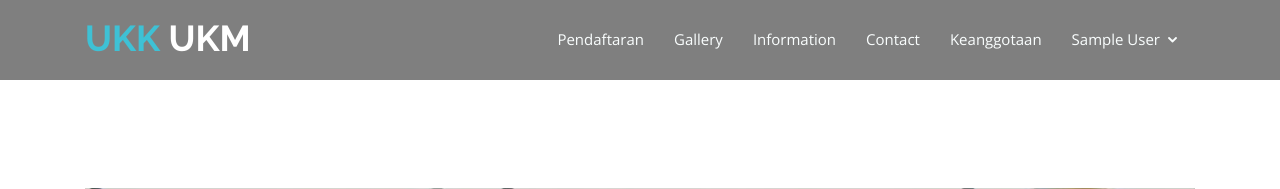
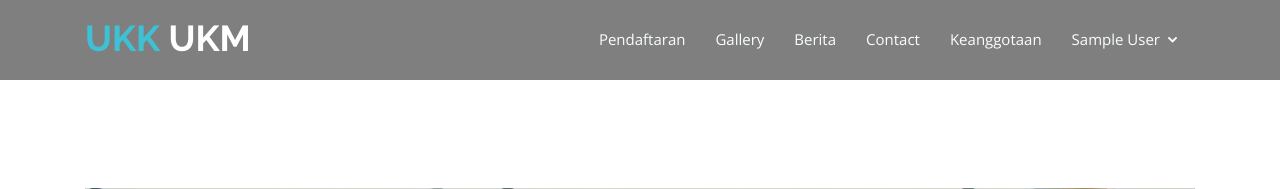
Before and after one commit to mardi12345/ukkukmpoltek, a PHP site: page /ukkukmpoltek/walimurid/detail_informasi.php?id=4 in a window 1280 px wide. Shown: the top 189 px of the page. Run offline with PHP 8.4, Linux system fonts and the light colour scheme; the visitor is signed in with stand-in values (Sample User, id 1); data comes from the database, SQL or seed files in the repository; some libraries are stand-ins or nearby versions.

Commit message:
up navbar news

```diff
--- a/template_walimurid/navbar.php
+++ b/template_walimurid/navbar.php
@@ -26,7 +26,7 @@ $nama_ayah = $_SESSION['nama_ayah'];
 
           <li><a href="<?= $base_url ?>walimurid/pendaftaran.php">Pendaftaran</a></li>
           <li><a href="<?= $base_url ?>#portfolio">Gallery</a></li>
-          <li><a href="<?= $base_url ?>#blog">Information</a></li>
+          <li><a href="<?= $base_url ?>#blog">Berita</a></li>
           <li><a href="<?= $base_url ?>#contact">Contact</a></li>
           <li><a href="<?= $base_url?>walimurid/konsultasi.php">Keanggotaan</a></li>
           <?php if( $id_wali_murid  == ''){?>
```
